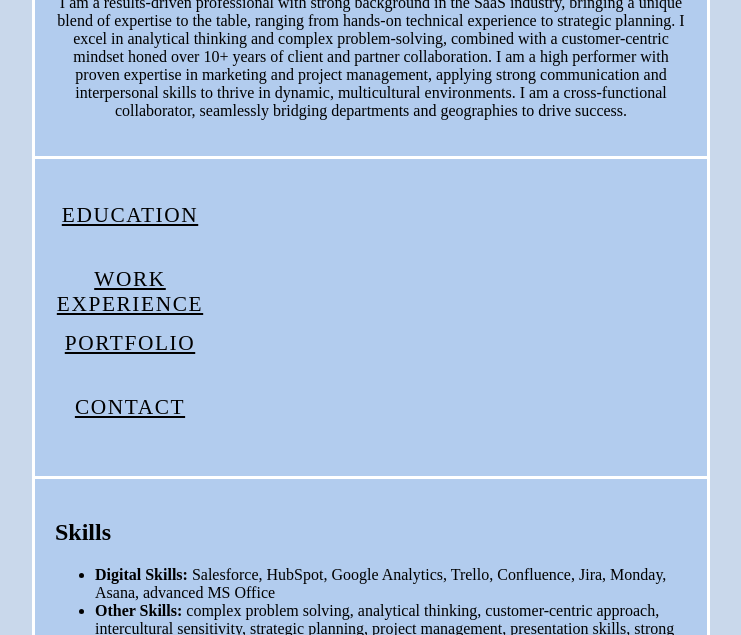
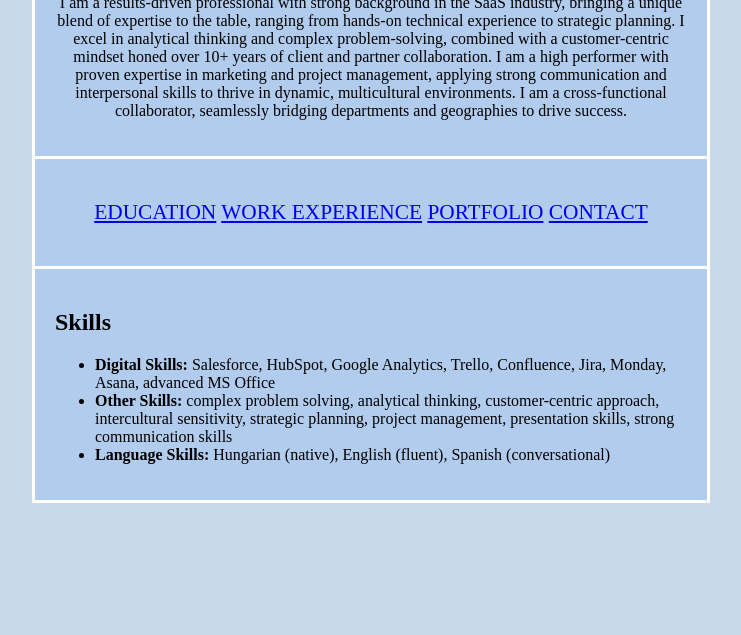
Before and after one commit to andi-perger/html-portfolio, a plain HTML site: page index.html in a window 1280 px wide. Shown: the part 600-1235 px from the top of the page, without its empty margins (292-1033 px from the left). After the commit the page ends 1153 px from the top, so only its background shows below. Drawn offline with Linux system fonts and the light colour scheme.

Commit message:
Update style.css

```diff
--- a/style.css
+++ b/style.css
@@ -40,19 +40,6 @@ html {
 h1, h2, {
   color: #000000;
   text-align: center;
-}
-
-.btn {
-  display: block;
-  width: 150px;
-  height: 40px;
-  border-color: #FFFFFF;
-  color: #000000;
-  text-align: center;
-  margin: 1.5rem 0 0 0;
-  letter-spacing: .1rem;
-  -webkit-transition: all 0.5s ease-in-out;
-  transition: all 0.5s ease-in-out;
 }
 
 h3, h4, h5 {
```
